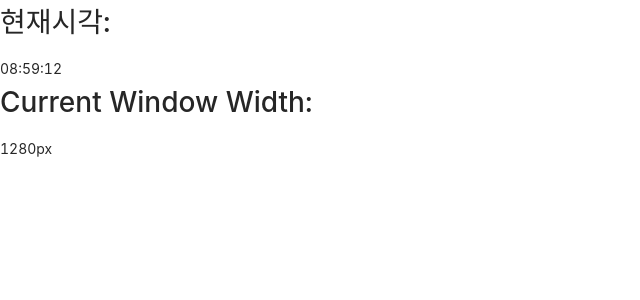
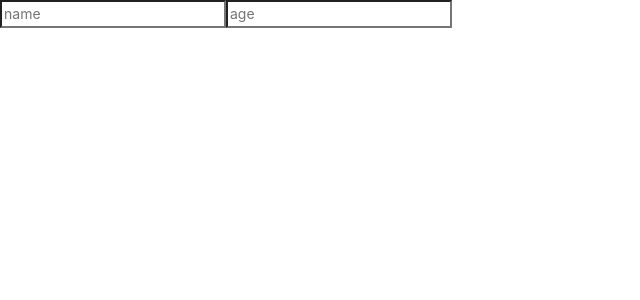
Before and after one commit to JeongYujae/React-basic, a React (Create React App) app: page / in a window 1280 px wide. Shown: the top 300 px of the page, without its empty margins (0-640 px from the left). Built offline with nearby package versions, Linux system fonts and the light colour scheme.

Commit message:
useReducer

```diff
--- /dev/null
+++ b/src/App4.js
@@ -0,0 +1,58 @@
+import React, { useReducer, useState } from "react";
+
+const SET_NAME='SET_NAME';
+const SET_AGE='SET_AGE'; //상수값으로 지정해두어서 오타방지
+
+const reducer = (prevState, action) =>{
+    const {type, value} = action;
+    if (type===SET_NAME){
+        return {...prevState, myname:value}
+    }
+    else if (type===SET_AGE){
+        return {...prevState, age: value};
+    }
+
+    return prevState;
+};
+
+const App4 = () =>{
+    //1번 예시
+    // const [name, setName]=useState('');
+    // const [age, setAge]=useState('');
+
+    //2번 예시
+    // const [person, setPerson] = useState({name:'', age:''});
+    // const {name,age} =person;
+
+    //3번 예시
+    const [state,dispatch] = useReducer(reducer, {myname:'', age:''});
+    const onChange =(e) => {
+        const {name: type, value}= e.target; //name이라는 이름으로 받지만 type 값을 참조한다
+        dispatch ({type, value})
+    }
+
+    return(
+        <div>
+            {/* 1번 */}
+            {/* <input type="text" placeholder="name" onChange={e=> setName(e.target.value)}/> */}
+            {/* 2번 */}
+            {/* <input type="text" placeholder="name"
+            onChange={(e=> setPerson({name:e.target.value, age}))}/> */}
+            {/* 3번 */}
+            <input type="text" name="SET_NAME" placeholder="name" onChange= {onChange}/>
+
+            {/* 1번 */}
+            {/* <input type="text" placeholder="age" onChange={e=> setAge(e.target.value)}/> */}
+            {/* 2번 */}
+            {/* <input type="text" placeholder="age"
+            onChange={e=> setPerson({name, age: e.target.value})}/> */}
+            {/* 3번 */}
+            <input type="text" name="SET_AGE" placeholder="age" onChange={onChange}/>
+
+
+            <br/>
+        </div>
+    )
+}
+
+export default App4
--- a/src/index.js
+++ b/src/index.js
@@ -9,12 +9,12 @@ import App3 from 'App3';
 import Position from 'prac'
 import EpisodeList from 'EpisodeList';
 import Clock from 'Clock';
+import App4 from 'App4';
 
 const root = ReactDOM.createRoot(document.getElementById('root'));
 root.render(
   <React.StrictMode>
-    <Clock/>
-    {/* 무슨 js 파일 보여줄지 결정해준다 */}
+    <App4/>
   </React.StrictMode>
 );
 
```
